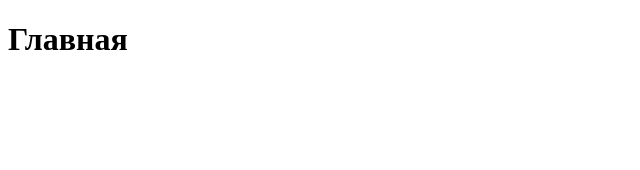
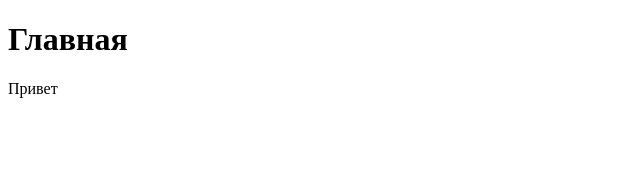
Before and after one commit to vue-v1rt24/prana-nuxt, a Nuxt app: page / in a window 1280 px wide. Shown: the top 170 px of the page, without its empty margins (0-640 px from the left). Built offline with nearby package versions, Linux system fonts and the light colour scheme.

Commit message:
Инициализация

```diff
--- a/pages/index.vue
+++ b/pages/index.vue
@@ -3,6 +3,7 @@
 <template>
   <div>
     <h1>Главная</h1>
+    <p>Привет</p>
   </div>
 </template>
 
```
